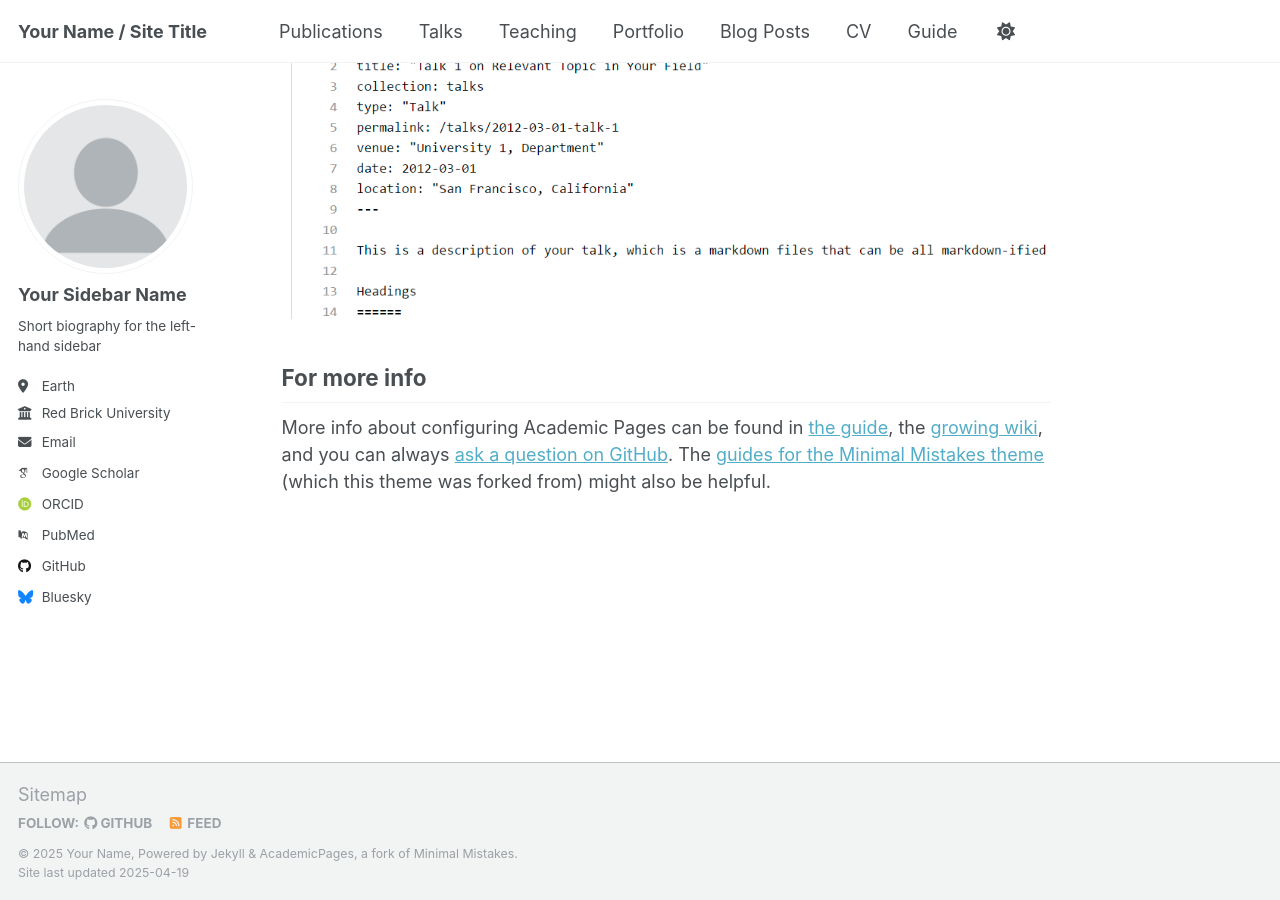
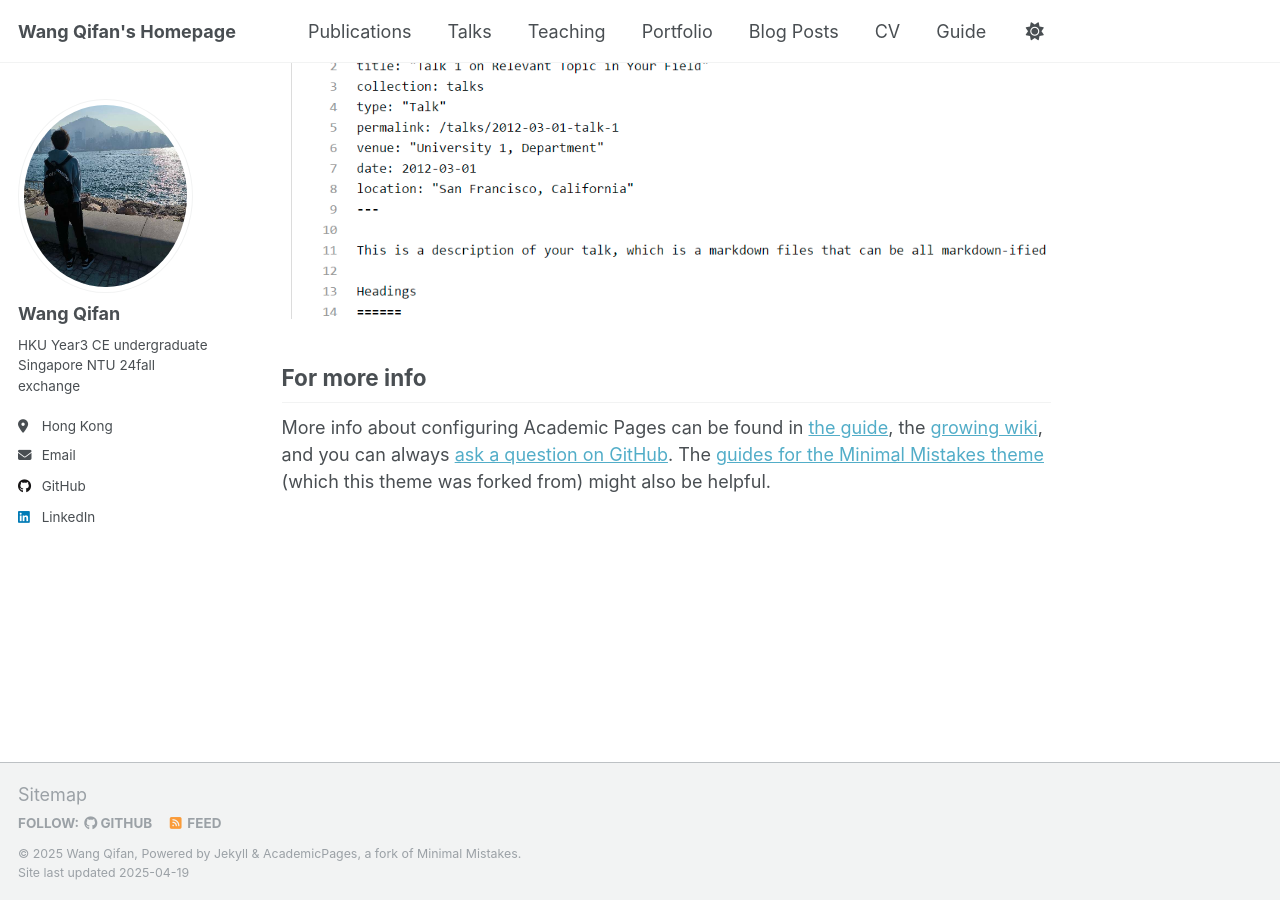
Before and after one commit to FAN040701/FAN040701.github.io, a Jekyll site: the page built from _pages/about.md, in a window 1280 px wide and 900 px high, scrolled down 2636 px. Built offline with Jekyll 4.4.1, drawn with Linux system fonts in a browser that asks for light colours; some web fonts are replaced.

Commit message:
first upload

```diff
--- a/_config.yml
+++ b/_config.yml
@@ -9,35 +9,35 @@
 # Basic Site Settings
 locale                   : "en-US"
 site_theme               : "default"
-title                    : "Your Name / Site Title"
+title                    : "Wang Qifan's Homepage" # the title of your site
 title_separator          : "-"
-name                     : &name "Your Name"
+name                     : &name "Wang Qifan"
 description              : &description "personal description"
-url                      : https://academicpages.github.io # the base hostname & protocol for your site e.g. "https://[your GitHub username].github.io"
+url                      : https://FAN040701.github.io # the base hostname & protocol for your site e.g. "https://[your GitHub username].github.io"
 baseurl                  : "" # the subpath of your site, e.g. "/blog"
-repository               : "academicpages/academicpages.github.io"
+repository               : "FAN040701/FAN040701.github.io"
 
 # Site Author - The following control what appear as part of the author content on the side bar.
 #               If a field is blank the icon and link will not appear, otherwise it will be shown.
 #               Additional customization can be done by editing /_includes/author-profile.html
 author:
   # Biographic information
-  avatar           : "profile.png"
-  name             : "Your Sidebar Name"
+  avatar           : "seaside.png"
+  name             : "Wang Qifan"
   pronouns         : # example: "she/her"
-  bio              : "Short biography for the left-hand sidebar"
-  location         : "Earth"
-  employer         : "Red Brick University"
+  bio              : "HKU Year3 CE undergraduate Singapore NTU 24fall exchange"
+  location         : "Hong Kong"
+  #employer         : "Red Brick University"
   uri              : # URL
-  email            : "none@example.org"
+  email            : "u3597345@connect.hku.hk"
 
   # Academic websites
   arxiv            : # URL - Update with the correct link to your profile
-  googlescholar    : "https://scholar.google.com/citations?user=PS_CX0AAAAAJ"
+  googlescholar    : # URL
   impactstory      : # URL
-  orcid            : "http://orcid.org/yourorcidurl"
+  orcid            : # URL
   semantic         : # URL
-  pubmed           : "https://www.ncbi.nlm.nih.gov/pubmed/?term=john+snow"
+  pubmed           : # URL
   researchgate     : # URL
   scopus           : # URL
 
@@ -45,12 +45,12 @@ author:
   bitbucket        : # Username - Update with your username on the site
   codepen          : # Username
   dribbble         : # Username
-  github           : "academicpages"
+  github           : "FAN040701"
   kaggle           : # Username
   stackoverflow    : # User number or user number and name (i.e., use "1" or "1/jeff-atwood")
 
   # Social media
-  bluesky          : "bsky.app" # Replace this with you Bluesky username
+  #bluesky          : "bsky.app" # Replace this with you Bluesky username
   facebook         : # Username
   flickr           : # Username
   foursquare       : # Username
@@ -59,7 +59,7 @@ author:
   keybase          : # Username
   instagram        : # Username
   lastfm           : # Username
-  linkedin         : # Username
+  linkedin         : qifanwang20040701 # Username
   mastodon         : # URL
   medium           : # URL
   pinterest        : # Username
```
Also changed, not shown: images/seaside.png (added), 1 other file.
